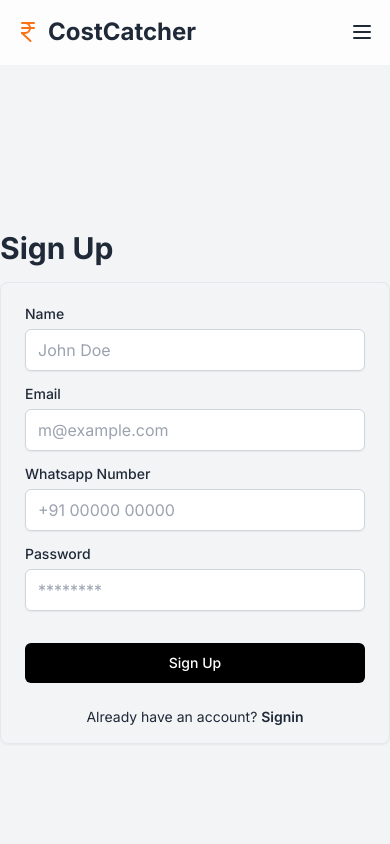
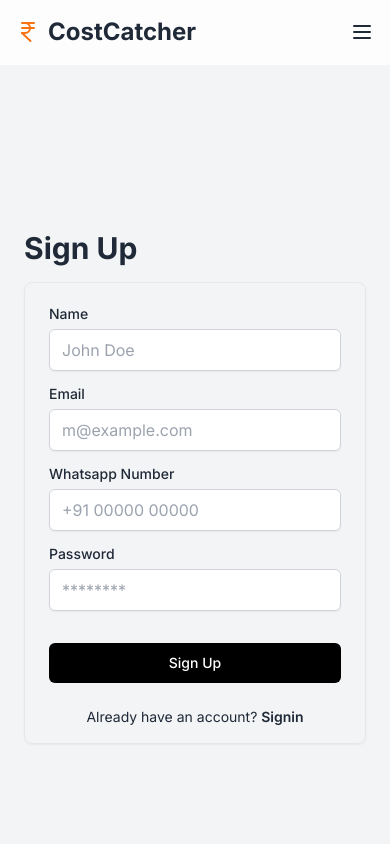
Before and after one commit to omshukla12/Cost-Catcher, a React (Create React App) app: page /signup in a window 390 px wide. Shown: the top 844 px of the page. Built offline with nearby package versions, Linux system fonts and the light colour scheme.

Commit message:
Enhance Navbar and Signin/Signup components with improved layout and styling adjustments

```diff
--- a/src/pages/Navbar.js
+++ b/src/pages/Navbar.js
@@ -173,7 +173,7 @@ export default function Navbar() {
       <AnimatePresence>
         {mobileMenuOpen && (
           <motion.div
-            className="w-1/2 fixed top-0 right-0 z-30 bg-gray-50 dark:bg-gray-700 md:hidden"
+            className="w-3/4 fixed top-0 right-0 z-30 bg-gray-50 dark:bg-gray-700 md:hidden"
             initial={{ opacity: 0, x: "100%" }}
             animate={{ opacity: 1, x: 0 }}
             exit={{ opacity: 0, x: "100%" }}
--- a/src/pages/Signin.js
+++ b/src/pages/Signin.js
@@ -38,7 +38,7 @@ const Signin = () => {
   };
 
   return (
-    <div className="min-h-screen flex items-center justify-center bg-background text-foreground transition-colors duration-300 font-inter ">
+    <div className="min-h-screen flex items-center justify-center bg-background text-foreground transition-colors duration-300 font-inter px-6">
       <div className="w-full max-w-md space-y-4">
         <div className="flex items-center justify-between">
           <h1 className="text-3xl font-bold">Sign In</h1>
--- a/src/pages/Signup.js
+++ b/src/pages/Signup.js
@@ -21,7 +21,7 @@ const Signup = () => {
     event.preventDefault();
     console.log(formData);
 
-    const url = `${process.env.REACT_APP_CC_API}//signup`;
+    const url = `${process.env.REACT_APP_CC_API}/signup`;
     try {
       const data = await fetch(url, {
         method: "POST",
@@ -55,7 +55,7 @@ const Signup = () => {
   }
 
   return (
-    <div className="min-h-screen flex items-center justify-center bg-background text-foreground transition-colors duration-300 font-inter">
+    <div className="min-h-screen flex items-center justify-center bg-background text-foreground transition-colors duration-300 font-inter px-6">
       <div className="w-full max-w-md space-y-4">
         <div className="flex items-center justify-between">
           <h1 className="text-3xl font-bold">Sign Up</h1>
```
